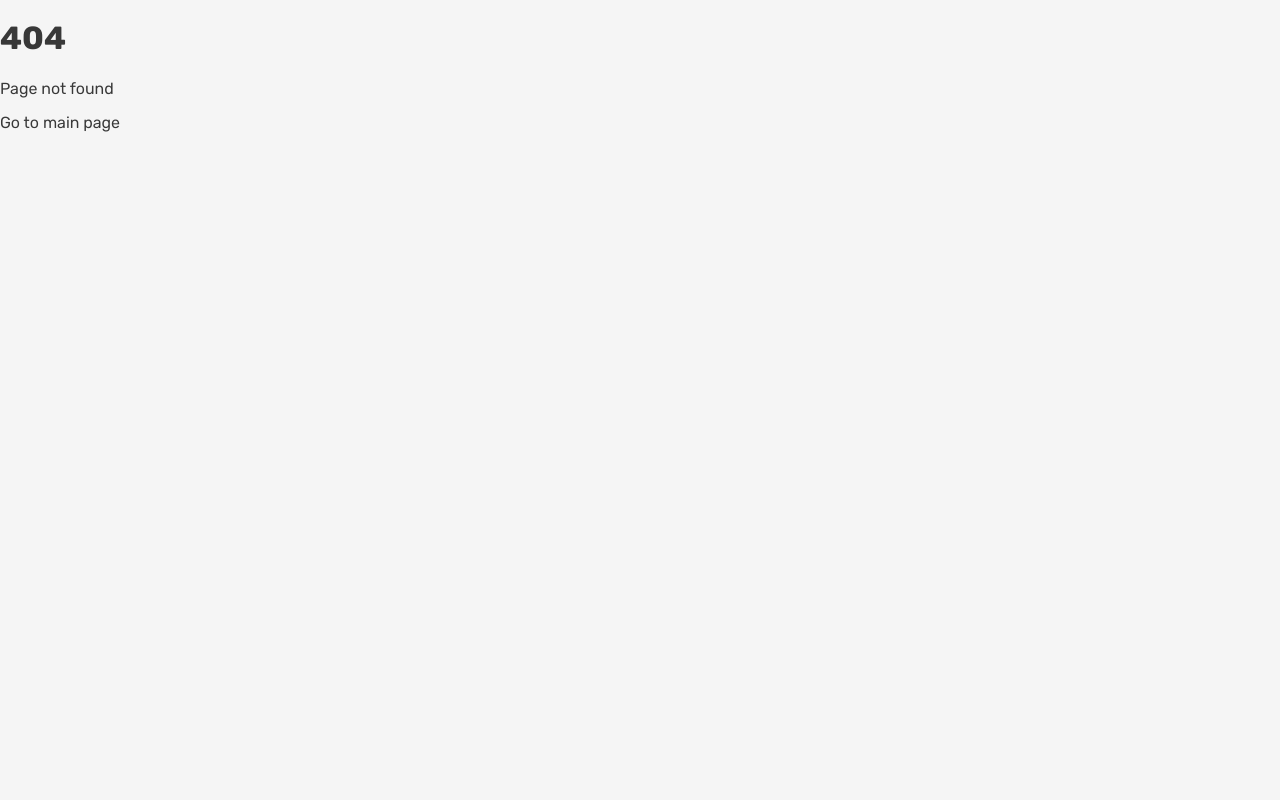
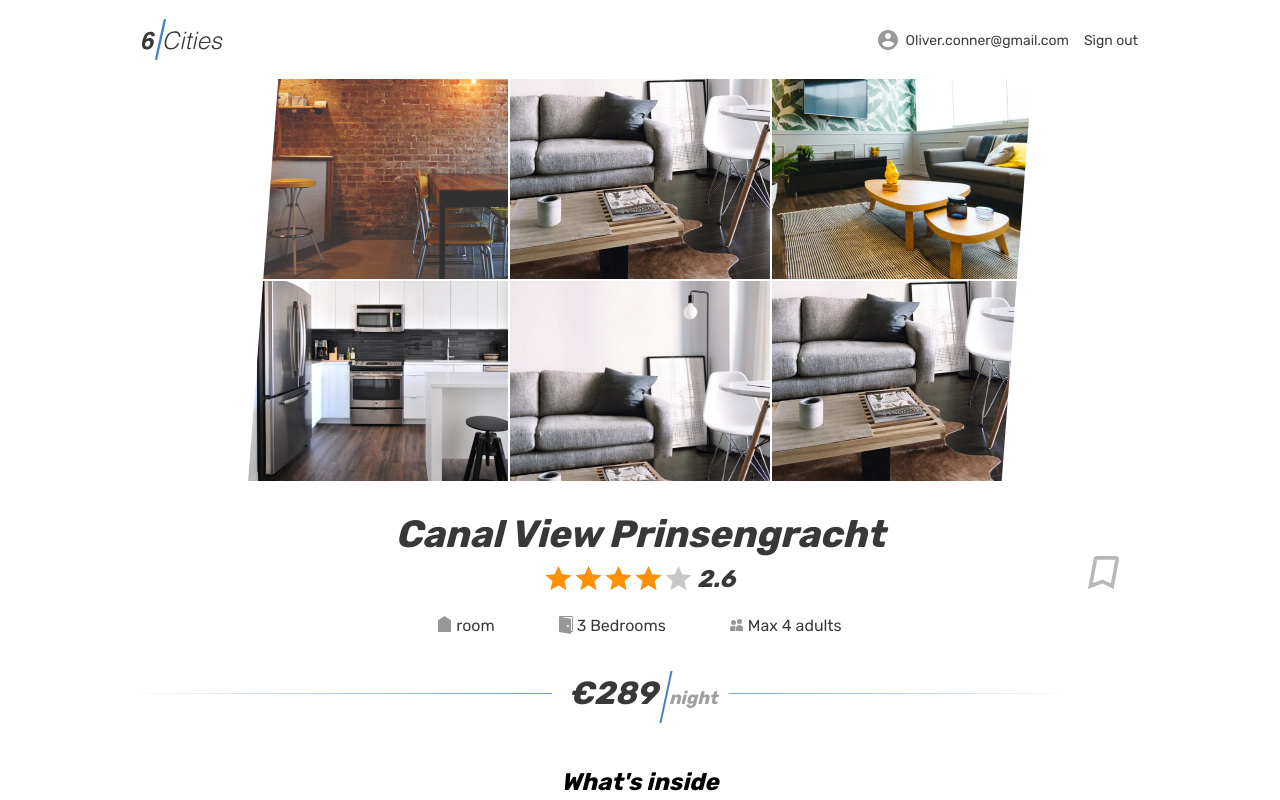
Before and after one commit to olena34montp/six-cities, a React (Vite) app: page /offer/8455ead2-5162-4c79-8142-89c4f2934f49 in a window 1280 px wide. Before the commit this address had no page. Shown: the top 800 px of the page. Built offline with nearby package versions, Linux system fonts and the light colour scheme.

Commit message:
Ajout useState - card, useParams - offer page

```diff
--- a/src/components/app/app.tsx
+++ b/src/components/app/app.tsx
@@ -36,8 +36,9 @@ function App({ offers }: AppPageProps): JSX.Element {
                     />
                     <Route
                         path={AppRoute.Offer}
-                        element={<OfferPage offers={offers} />}
-                    />
+                        element={<OfferPage offers={offers} />}>
+                        <Route path=':id' element={<OfferPage offers={offers}/>} />
+                    </Route>
                     <Route
                         path="*"
                         element={<NotFoundPage />}
--- a/src/components/card/card.tsx
+++ b/src/components/card/card.tsx
@@ -1,19 +1,26 @@
 import { Link } from "react-router-dom";
 import { OfferType } from "../../types/offer";
+import { useState } from "react";
 
 type CardProps = {
     offer: OfferType;
 }
 
 function Card({ offer }: CardProps): JSX.Element {
+    const [activeCard, setActiveCard] = useState(offer);
+
+    function handleMouseOver() {
+        setActiveCard(offer);
+    }
+
     return (
-        <article className="cities__place-card place-card">
-            {offer.isPremium ?
-                <div className="place-card__mark">
+        <article onMouseOver={handleMouseOver} className="cities__place-card place-card">
+            {offer.isPremium &&
+                (<div className="place-card__mark">
                     <span>Premium</span>
-                </div> : ''}
+                </div>)}
             <div className="cities__image-wrapper place-card__image-wrapper">
-                <Link to={`/offer/${offer.id}`}>
+                <Link to={`/offer/${activeCard.id}`}>
                     <img className="place-card__image" src={offer.previewImage} width="260" height="200" alt={offer.title} />
                 </Link>
             </div>
@@ -37,7 +44,7 @@ function Card({ offer }: CardProps): JSX.Element {
                     </div>
                 </div>
                 <h2 className="place-card__name">
-                    <Link to={`/offer/${offer.id}`}>{offer.title}</Link>
+                    <Link to={`/offer/${activeCard.id}`}>{offer.title}</Link>
                 </h2>
                 <p className="place-card__type">{offer.type}</p>
             </div>
--- a/src/pages/offer/offer.tsx
+++ b/src/pages/offer/offer.tsx
@@ -1,14 +1,24 @@
 import { Link } from "react-router-dom";
 import { Helmet } from "react-helmet-async";
 import { OfferType } from "../../types/offer";
+import { useParams } from "react-router-dom";
 import Logo from "../../components/logo/logo";
+import NotFoundPage from "../not-found/not-found";
 
 type OfferPageProps = {
     offers: OfferType[];
 }
 
 function OfferPage({ offers }: OfferPageProps): JSX.Element {
+    const { id } = useParams();
+    const currentOffer = offers.find((offer) => {
+        if (id === offer.id) {
+            return offer;
+        }
+    })
     return (
+        currentOffer
+            ?
             <div className="page">
                 <Helmet>
                     <title>6 cities. Offer</title>
@@ -65,12 +75,14 @@ function OfferPage({ offers }: OfferPageProps): JSX.Element {
                         </div>
                         <div className="property__container container">
                             <div className="property__wrapper">
+                                {currentOffer.isPremium && (
                                     <div className="property__mark">
                                         <span>Premium</span>
                                     </div>
+                                )}
                                 <div className="property__name-wrapper">
                                     <h1 className="property__name">
-                                    Beautiful &amp; luxurious studio at great location
+                                        {currentOffer.title}
                                     </h1>
                                     <button className="property__bookmark-button button" type="button">
                                         <svg className="property__bookmark-icon" width="31" height="33">
@@ -84,11 +96,11 @@ function OfferPage({ offers }: OfferPageProps): JSX.Element {
                                         <span style={{ width: "80%" }}></span>
                                         <span className="visually-hidden">Rating</span>
                                     </div>
-                                <span className="property__rating-value rating__value">4.8</span>
+                                    <span className="property__rating-value rating__value">{currentOffer.rating}</span>
                                 </div>
                                 <ul className="property__features">
                                     <li className="property__feature property__feature--entire">
-                                    Apartment
+                                        {currentOffer.type}
                                     </li>
                                     <li className="property__feature property__feature--bedrooms">
                                         3 Bedrooms
@@ -98,7 +110,7 @@ function OfferPage({ offers }: OfferPageProps): JSX.Element {
                                     </li>
                                 </ul>
                                 <div className="property__price">
-                                <b className="property__price-value">&euro;120</b>
+                                    <b className="property__price-value">&euro;{currentOffer.price}</b>
                                     <span className="property__price-text">&nbsp;night</span>
                                 </div>
                                 <div className="property__inside">
@@ -339,6 +351,7 @@ function OfferPage({ offers }: OfferPageProps): JSX.Element {
                     </section>
                 </main>
             </div>
+            : <NotFoundPage />
     );
 }
 
```
Lines whose indentation alone changed are shown as unchanged.
